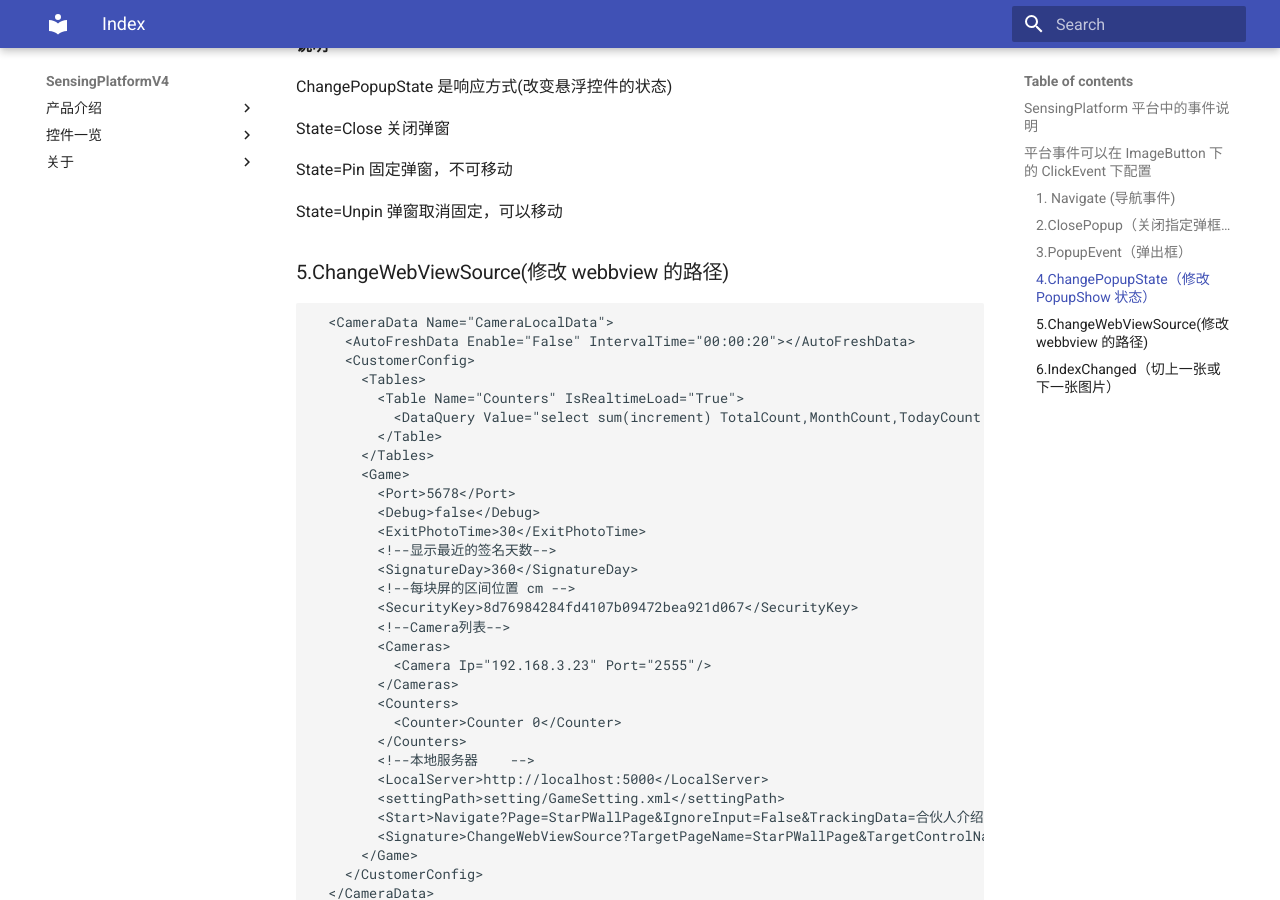
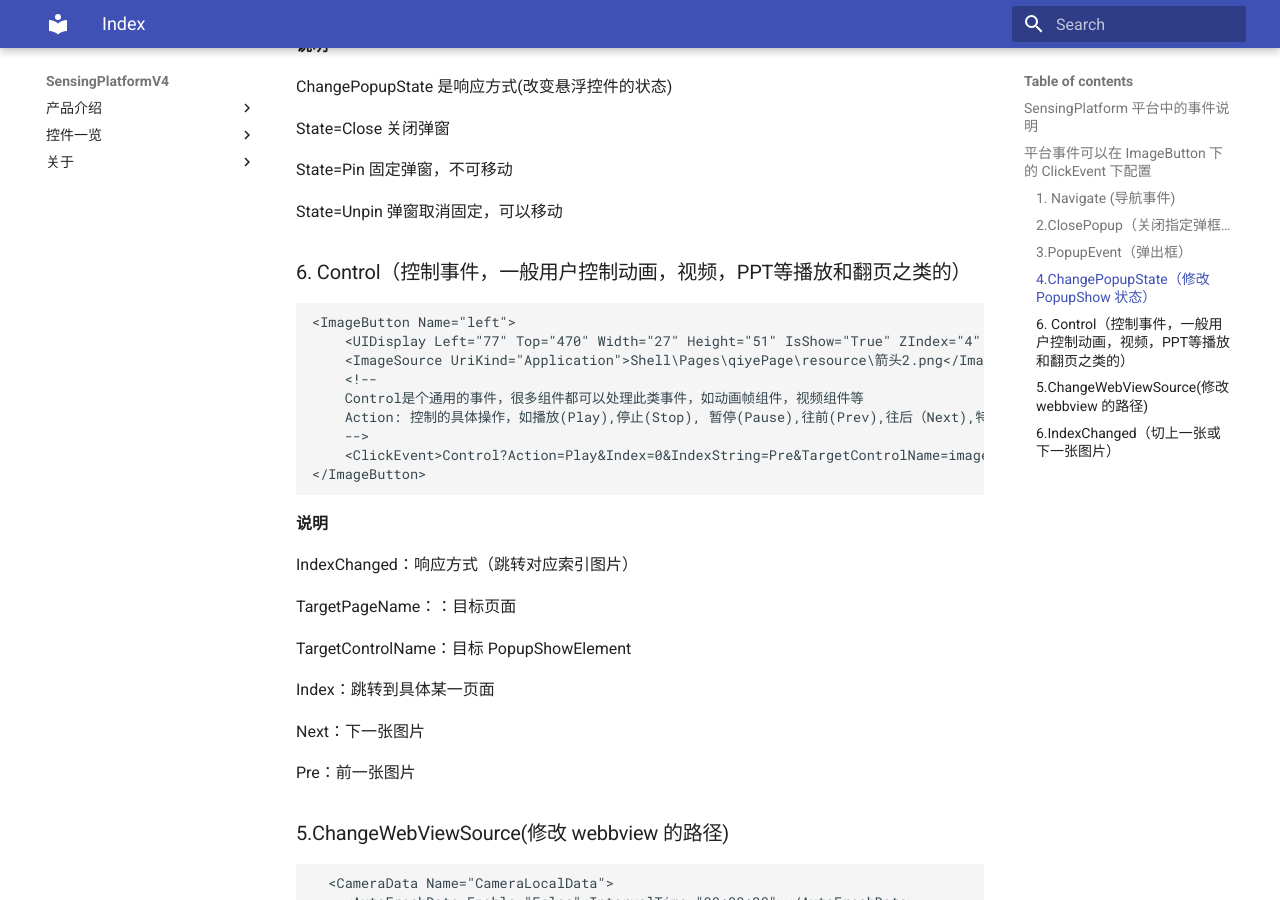
Before and after one commit to troncell/SensingPlatformDocs, an MkDocs documentation site: the page built from docs/事件一览/README.md, in a window 1280 px wide and 900 px high, scrolled down 2786 px. Built offline with MkDocs 1.6.1 and Material for MkDocs 9.7.7, drawn with Linux system fonts in a browser that asks for light colours.

Commit message:
Update README.md

````diff
--- a/docs/事件一览/README.md
+++ b/docs/事件一览/README.md
@@ -125,6 +125,35 @@ State=Pin 固定弹窗，不可移动
 
 State=Unpin 弹窗取消固定，可以移动
 
+
+### 6. Control（控制事件，一般用户控制动画，视频，PPT等播放和翻页之类的）
+
+```xml
+<ImageButton Name="left">
+	<UIDisplay Left="77" Top="470" Width="27" Height="51" IsShow="True" ZIndex="4" UsePercent="False" />
+	<ImageSource UriKind="Application">Shell\Pages\qiyePage\resource\箭头2.png</ImageSource>
+	<!--
+	Control是个通用的事件，很多组件都可以处理此类事件，如动画帧组件，视频组件等
+	Action: 控制的具体操作，如播放(Play),停止(Stop), 暂停(Pause),往前(Prev),往后（Next),特定位置(Index)等。
+	-->
+	<ClickEvent>Control?Action=Play&Index=0&IndexString=Pre&TargetControlName=imageButton</ClickEvent>
+</ImageButton>
+```
+
+**说明**
+
+IndexChanged：响应方式（跳转对应索引图片）
+
+TargetPageName：：目标页面
+
+TargetControlName：目标 PopupShowElement
+
+Index：跳转到具体某一页面
+
+Next：下一张图片
+
+Pre：前一张图片
+
 ### 5.ChangeWebViewSource(修改 webbview 的路径)
 
 ```xml
````
